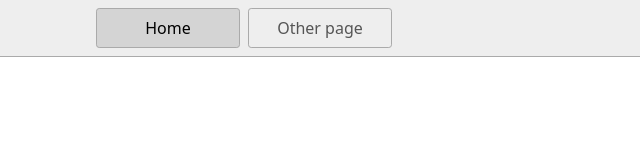
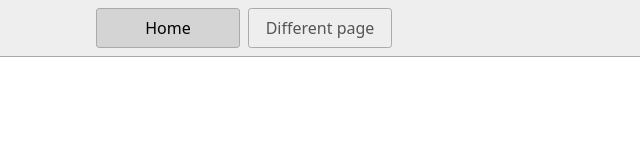
Before and after one commit to Rundliniho/Tesco-Shopper, a plain HTML site: page index.html in a window 1280 px wide. Shown: the full height of the page, 396-1036 px from the left. Drawn offline with Linux system fonts and the light colour scheme.

Commit message:
1 file modified

```diff
--- a/index.html
+++ b/index.html
@@ -14,7 +14,7 @@
   <body>
     <nav>
       <a href="/" aria-current="page">Home</a>
-      <a href="/page2.html">Other page</a>
+      <a href="/page2.html">Different page</a>
     </nav>
     <main>
       <h1>Home page</h1>
```
